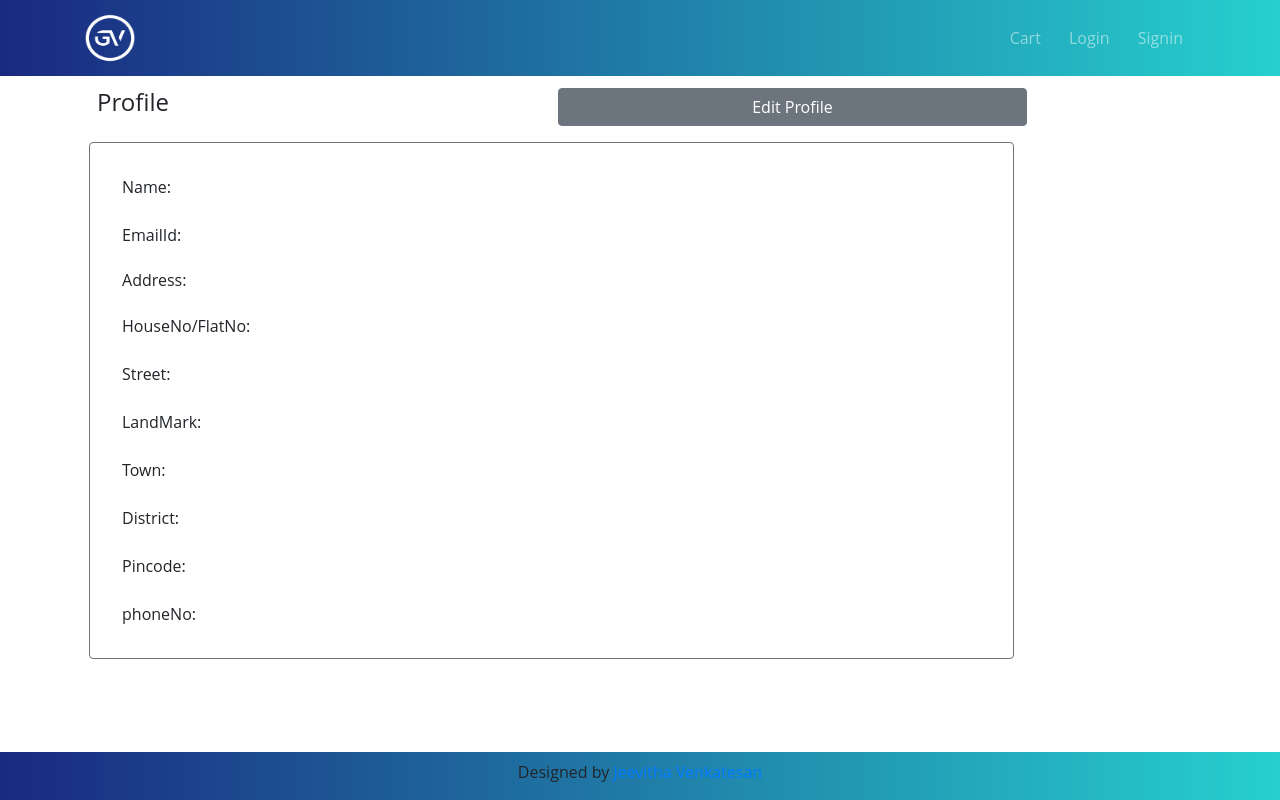
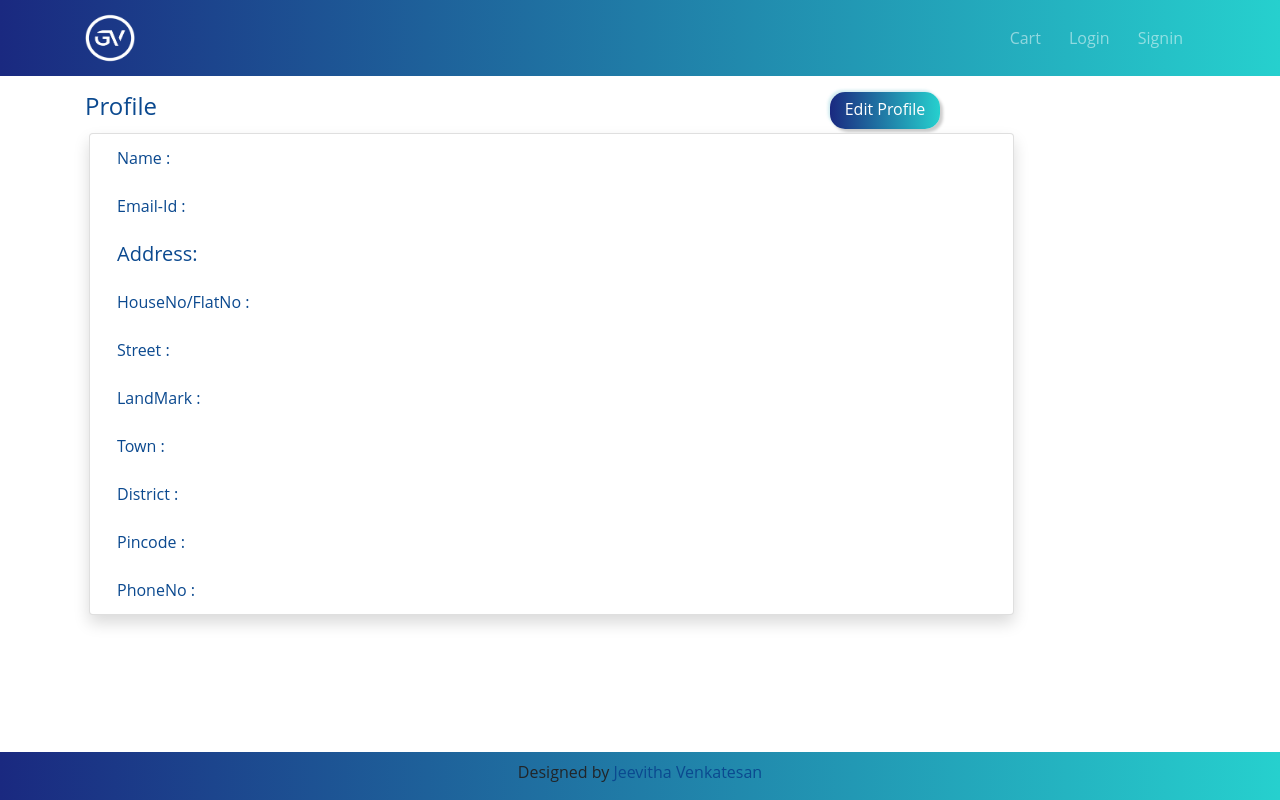
Before and after one commit to JEEVITHA137/ChoclateFullStackSite, a React (Create React App) app in the folder Client/: page /profile in a window 1280 px wide. Built offline with nearby package versions, Linux system fonts and the light colour scheme.

Commit message:
Update UI (cart,product,orders,profile)

```diff
--- a/Client/src/Components/Menu.js
+++ b/Client/src/Components/Menu.js
@@ -68,7 +68,6 @@ class Menu extends Component{
               <NavItem className="m-1"> <Link className="nav-link" to="/cart"> <span className={`fa fa-login fa-md`}></span>  Cart</ Link></NavItem>
               <NavItem className="m-1"> <Link className="nav-link" to="/profile"> <span className={`fa fa-login fa-md`}></span>  Profile</ Link></NavItem>
               <NavItem className="m-1"> <Link className="nav-link" to="/orders"> <span className={`fa fa-login fa-md`}></span>  Orders</ Link></NavItem>
-              <NavItem className="m-1"> <a className="nav-link" href="/"> <span className={`fa fa-login fa-md`}></span> Logout</a></NavItem>
               <NavItem className="m-1"> <a className="nav-link" href="./"> <span className={`fa fa-login fa-md`}></span>  Logout</ a></NavItem>
               </Nav>
            :
@@ -99,7 +98,7 @@ class Menu extends Component{
 
                 <div className="row justify-content-center">
                     <div className="col-auto m-0 mt-2">
-                        <p>Designed by <a href="https://www.linkedin.com/in/jeyansaran620">Jeevitha Venkatesan</a></p>
+                        <p>Designed by <a href="https://www.linkedin.com/in/jeevithavenkatesan137"  style={{color:"#0b498f"}}>Jeevitha Venkatesan</a></p>
                     </div>
                 </div>
             </div>
--- a/Client/src/Components/ProductView.js
+++ b/Client/src/Components/ProductView.js
@@ -85,27 +85,27 @@ class ProductView extends Component{
   render(){
     return (
       <div className="container" >
-        <h3 className="mt-3" style={{color:"#0b498f"}}>Product View</h3>
+        <h3 className="mt-3" style={{color:"#0c73c2"}}>Product View</h3>
         <div className="row">
-        <Card className="col-4 m-2" >
-        <CardImg top width="100%" src={`/${this.props.viewproduct.img}`} alt="product-img" />
+        <Card className="col-4 m-2 shadow bg-white " >
+        <CardImg top width="100%" style={{height:"250px"}} src={`/${this.props.viewproduct.img}`} alt="product-img" />
         </Card>
         <CardBody>
-          <CardTitle tag="h5">{this.props.viewproduct.name}</CardTitle>
+          <CardTitle tag="h5" style={{color:"#068899"}}>{this.props.viewproduct.name}</CardTitle>
           <CardSubtitle tag="h6" className="mb-2 text-muted">{this.props.viewproduct.brand}</CardSubtitle>
           <CardText><div>{this.props.viewproduct.flavour}</div>
-                    <div>{this.props.viewproduct.cost}</div></CardText>
+                    <div style={{color:"#0c73c2"}}>₹ {this.props.viewproduct.cost}</div></CardText>
           {
           this.ispresentincart(this.props.viewproduct._id) === true ?
           <div disabled="true" className="buton" >In Cart<img src='../cart.svg' alt="cart" className="pl-1" style={{width:"40px",height:"40px"}}></img></div>
           : this.props.viewproduct.quantity !== 0 ?
-           <div className="buton" onClick={()=>{this.AddCart(this.props.viewproduct)}}>Add to Cart<img src='../cart.svg' alt="cart" className="pl-1" style={{width:"40px",height:"40px"}}></img></div> :
+           <div className="buton" onClick={()=>{this.AddCart(this.props.viewproduct)}}>Add to Cart<img src='../cart.svg' alt="cart" style={{width:"30px",height:"30px"}}></img></div> :
            <div disabled="true" className="buton">Out of Stock</div>
         }
         </CardBody>
         </div>
         <p>Reviews</p>
-        <Input type="string" style={{height:"7rem",width:"80%"}} />
+        <Input type="string" style={{height:"7rem",width:"80%"}} placeholder="Write Your Reviews" />
       </div>
     );
   }
--- a/Client/src/Components/Products.js
+++ b/Client/src/Components/Products.js
@@ -1,7 +1,7 @@
 import React,{Component} from 'react';
 import {
   Card, CardImg, CardText, CardBody,
-  CardTitle, CardSubtitle, Button
+  CardTitle, CardSubtitle
 } from 'reactstrap';
 
 class Products extends Component{
@@ -265,7 +265,7 @@ class Products extends Component{
               :  this.state.products.map((product,i)=>{
         return(
           <Card  key={i}  className="col-md-3 m-3 card shadow bg-white text-center" onClick={()=>{this.viewProduct(product)}}>
-          <CardImg top style={{height:"190px"}} src={`/${product.img}`} alt="product-img" />
+          <CardImg className="p-3" style={{height:"190px"}} src={`/${product.img}`} alt="product-img" />
           <CardBody>
             <CardTitle tag="h5" style={{color:"#0b498f"}}>{product.name}</CardTitle>
             <CardSubtitle tag="h6" className="text-muted">{product.brand}</CardSubtitle>
--- a/Client/src/Components/Profile.js
+++ b/Client/src/Components/Profile.js
@@ -98,16 +98,16 @@ class Profile extends Component{
   render(){
     return (
       <div className="container" >
-         <div className="row p-2">
-     <h4 className="col-5 m-1" >Profile</h4>
+        <div className="row mt-3">
+          <h4 className=" col-8" style={{color:"#0b498f"}}>Profile</h4>
           {this.state.edit
                   ? null :
-     <Button className="col-5 m-1"
-             onClick={this.editProfile}>Edit Profile</Button>}
+          <div className="buton  text-center"
+                  onClick={this.editProfile}>Edit Profile</div>}
         </div>
           {this.state.edit
              ?
-             <Card body outline color="secondary" className="col-10 m-1">
+             <Card  className="col-10 m-1 card shadow bg-white">
                 <Form className="form" onSubmit={(e) => this.uploadProfile(e)}>
 
                     <h3 className="m-2">Edit Profile</h3>
@@ -178,29 +178,29 @@ class Profile extends Component{
                     <FormText><h5>{this.state.error}</h5></FormText>
                     <FormGroup className="row p-2">
                         <div className="col-4 offset-7">
-                  <Button style={{backgroundColor:"rgb(50,50,50)",color:"floralWhite"}}
-                      type = "submit" onClick={(e) => this.uploadProfile(e)}>Update</Button>
+                            <div className="buton"
+                                type = "submit" onClick={(e) => this.uploadProfile(e)}>Update</div>
                         </div>
                     </FormGroup>
                 </Form>
                 </Card>
              :
 
-             <Card body outline color="secondary" className="col-10 m-1">
-               <div className="row p-2 m-1">Name: {this.state.name}</div>
-               <div className="row p-2 m-1">EmailId: {this.state.mailId}</div>
+             <Card  className="col-10 m-1 card shadow bg-white">
+               <div className="row p-2 m-1"><div style={{color:"#0b498f"}}>Name : </div> <div style={{color:"#068899"}}>{this.state.name}</div></div>
+               <div className="row p-2 m-1"><div style={{color:"#0b498f"}}>Email-Id : </div> <div style={{color:"#068899"}}>{this.state.mailId}</div></div>
 
-               <h6 className="row p-2 m-1 text-center">Address: </h6>
+               <h5 className="row p-2 m-1 text-center" style={{color:"#0b498f"}}>Address: </h5>
 
-               <div className="row p-2 m-1">HouseNo/FlatNo: {this.state.HouseNo}</div>
-               <div className="row p-2 m-1">Street: {this.state.Street}</div>
-               <div className="row p-2 m-1">LandMark: {this.state.LandMark}</div>
-               <div className="row p-2 m-1">Town: {this.state.Town}</div>
-               <div className="row p-2 m-1">District: {this.state.District}</div>
-               {this.state.Pincode !==0 ? <div className="row p-2 m-1">Pincode:{this.state.Pincode}</div>:
-               <div className="row p-2 m-1">Pincode: -</div>}
-                 {this.state.phoneNo !==0 ? <div className="row p-2 m-1" > phoneNo:{this.state.phoneNo}</div>:
-                      <div className="row p-2 m-1" >phoneNo:</div>}
+               <div className="row p-2 m-1"><div style={{color:"#0b498f"}}>HouseNo/FlatNo : </div> <div style={{color:"#068899"}}>{this.state.HouseNo}</div></div>
+               <div className="row p-2 m-1"><div style={{color:"#0b498f"}}>Street : </div> <div style={{color:"#068899"}}>{this.state.Street}</div></div>
+               <div className="row p-2 m-1"><div style={{color:"#0b498f"}}>LandMark : </div> <div style={{color:"#068899"}}>{this.state.LandMark}</div></div>
+               <div className="row p-2 m-1"><div style={{color:"#0b498f"}}>Town : </div> <div style={{color:"#068899"}}>{this.state.Town}</div></div>
+               <div className="row p-2 m-1"><div style={{color:"#0b498f"}}>District : </div> <div style={{color:"#068899"}}>{this.state.District}</div></div>
+               {this.state.Pincode !==0 ? <div className="row p-2 m-1"><div style={{color:"#0b498f"}}>Pincode : </div> <div style={{color:"#068899"}}>{this.state.Pincode}</div></div>:
+               <div className="row p-2 m-1"><div style={{color:"#0b498f"}}>Pincode : </div> <div style={{color:"#068899"}}>-</div></div>}
+                 {this.state.phoneNo !==0 ? <div className="row p-2 m-1" > <div style={{color:"#0b498f"}}>PhoneNo : </div> <div style={{color:"#068899"}}>{this.state.phoneNo}</div></div>:
+                      <div className="row p-2 m-1" > <div style={{color:"#0b498f"}}>PhoneNo : </div> <div style={{color:"#068899"}}>-</div></div>}
 
                 </Card>
           }
--- a/Client/src/index.css
+++ b/Client/src/index.css
@@ -45,7 +45,7 @@
   box-shadow: -2px -2px 3px rgba(30, 161, 179,0.2),
   3px 3px 3px rgba(0,0,0,0.2);
   color: white;
-  width: 150px;
+  width: 110px;
   text-align: center;
   border-radius: 15px;
   padding:5px;
@@ -59,9 +59,26 @@
     text-decoration: none;
 }
 
-.buton:hover{
-  background-color: coral;
+.buton1{
+  background: linear-gradient(90deg,#1a2980,#26d0ce);
+  box-shadow: -2px -2px 3px rgba(30, 161, 179,0.2),
+  3px 3px 3px rgba(0,0,0,0.2);
+  color: white;
+  width: 35px;
+  text-align: center;
+  border-radius: 20px;
+  padding:5px;
+  cursor: pointer;
 }
+
+.buton1:hover
+{
+    color: white;
+    background: linear-gradient(90deg, #36e5eb ,#0162c8);
+    text-decoration: none;
+}
+
+
 
 .login{
   font-family:  'Righteous', cursive;
```
Also changed, not shown: Client/src/Components/Cart.js (+28 -29 lines), Client/src/Components/Order.js (+17 -11 lines), 1 other file (tests, documents, lock files or other folders). Lines whose indentation alone changed are shown as unchanged.
